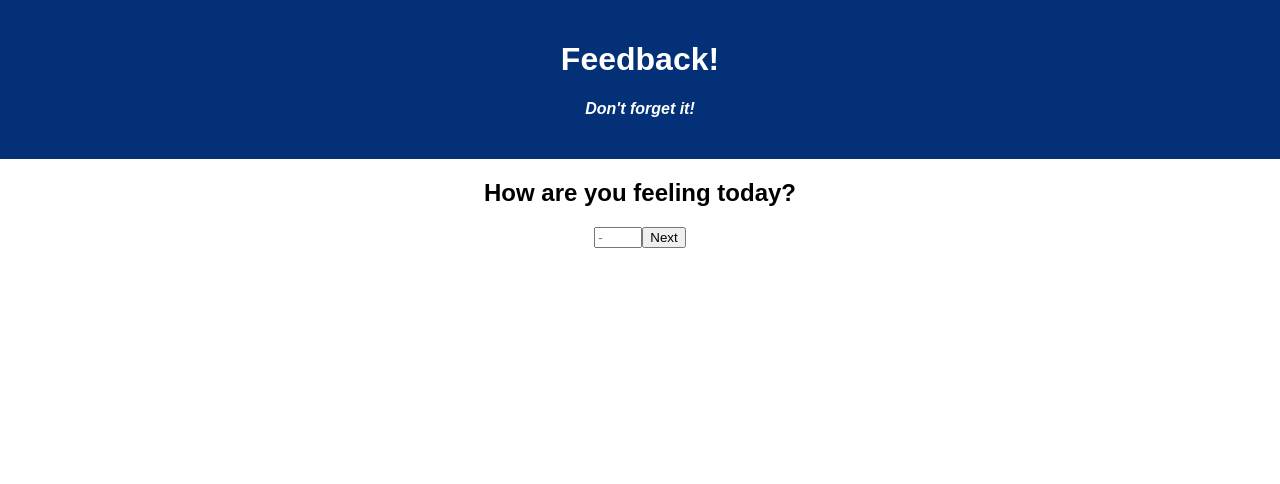
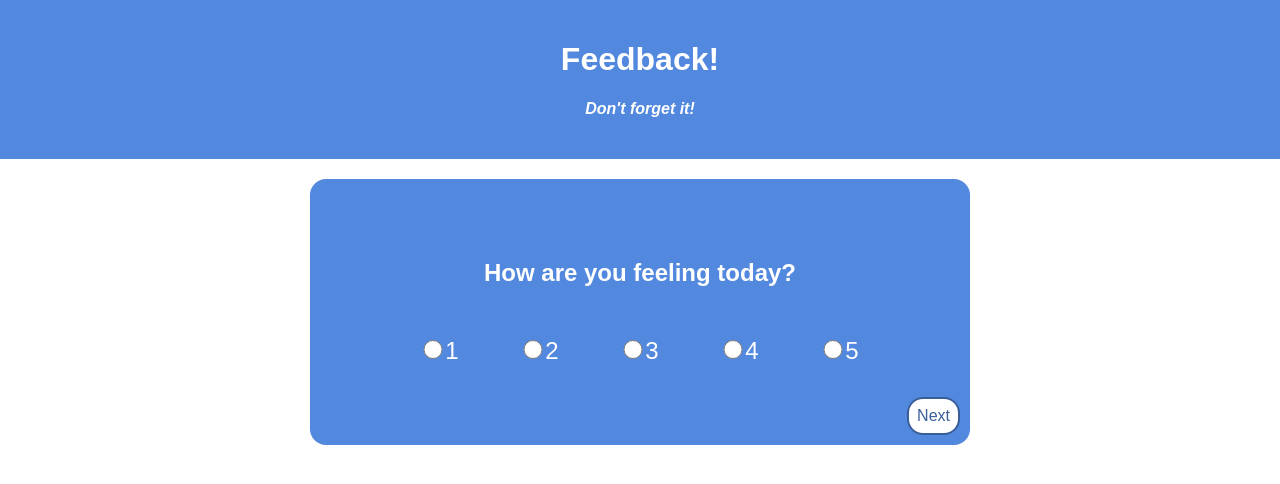
Before and after one commit to nolenlawton/weekend-redux-feedback-loop, a React (Create React App) app: page / in a window 1280 px wide. Shown: the top 484 px of the page. Built offline with nearby package versions, Linux system fonts and the light colour scheme.

Commit message:
css looks amazing!

```diff
--- a/package.json
+++ b/package.json
@@ -14,7 +14,8 @@
     "react-router-dom": "^5.3.4",
     "react-scripts": "^5.0.1",
     "redux": "^4.2.1",
-    "redux-logger": "^3.0.6"
+    "redux-logger": "^3.0.6",
+    "sweetalert": "^2.1.2"
   },
   "devDependencies": {
     "nodemon": "^1.18.5"
--- a/src/components/App/App.css
+++ b/src/components/App/App.css
@@ -3,7 +3,7 @@
 }
 
 .App-header {
-  background-color: #033076;
+  background-color: #5288de;
   min-height: 70px;
   padding: 20px;
   color: white;
@@ -18,6 +18,90 @@
   font-size: large;
 }
 
+.component {
+  position: relative;
+  background-color: #5288de;
+  color:white;
+  width: 500px;
+  margin: auto;
+  padding: 80px;
+  border-radius: 16px;
+}
+
+.question {
+  margin-top: 0px;
+  margin-bottom: 0px;
+}
+
+.input {
+  margin-top: 50px;
+  display: flex;
+  justify-content: space-around;
+  font-size: 24px;
+}
+
+input[type=radio] {
+  border: 0px;
+  width: 24px;
+  height: 70%;
+  cursor: pointer;
+  accent-color: #5288de;
+}
+
+.text {
+  margin-top: 50px;
+  width: 380px;
+  height: 34.5px;
+  font-size: 16px;
+  color: #395e9a;
+  padding: 8px;
+  border-radius: 8px;
+  border: 0px;
+}
+
+input, label {
+  padding: 0px;
+  margin: 0px;
+}
+
+
+.next {
+  position: absolute;
+  right: 10px;
+  bottom: 10px;
+  font-size: 16px;
+  padding: 8px;
+  border-radius: 16px;
+  border: 2px solid #395e9a;
+  background-color: white;
+  color: #395e9a;
+  cursor: pointer;
+}
+
 h4 {
   font-style: italic;
 }
+
+table {
+  margin: auto;
+  border-collapse: collapse;
+  border: 1px solid #395e9a;
+  width: 500px;
+}
+
+.topTable {
+  border-bottom: 0px
+}
+
+.bottomTable {
+  border-top: 0px
+}
+
+th {
+  background-color: #395e9a;
+  padding: 16px;
+}
+td {
+  background-color: #5288de;
+  padding: 16px;
+}
--- a/src/components/Comments/Comments.jsx
+++ b/src/components/Comments/Comments.jsx
@@ -23,14 +23,15 @@ function Comments() {
     }
 
     return(
-        <div>
-            <h2>Any comments you want to leave?</h2>
+        <div className="component">
+            <h2 className="question">Any comments you want to leave?</h2>
             <input
+                className="text"
                 onChange={handleComments}
                 type='text'
-                placeholder='-'
+                placeholder=''
             />
-            <button onClick={handleClick}>Next</button>
+            <button className="next" onClick={handleClick}>Next</button>
         </div>
 
     )
--- a/src/components/Feeling/Feeling.jsx
+++ b/src/components/Feeling/Feeling.jsx
@@ -24,16 +24,33 @@ function Feeling() {
     }
 
     return(
-        <div>
-            <h2>How are you feeling today?</h2>
-            <input
-                onChange={handleFeeling}
-                type='number'
-                placeholder='-'
-                min='1'
-                max='5'
-            />
-            <button onClick={handleClick} >Next</button>
+        <div className="component">
+            <h2 className="question">How are you feeling today?</h2>
+
+            <form onChange={handleFeeling} className="input">
+                <span>
+                    <input type="radio" id="1" name="fav_language" value="1" />
+                    <label htmlFor="1">1</label>
+                </span>
+                <span>
+                  <input type="radio" id="2" name="fav_language" value="2" />
+                  <label htmlFor="2">2</label>
+                </span>
+                <span>
+                   <input type="radio" id="3" name="fav_language" value="3" />
+                   <label htmlFor="3">3</label>
+                </span>
+                <span>
+                    <input type="radio" id="4" name="fav_language" value="4" />
+                    <label htmlFor="4">4</label>
+                </span>
+                <span>
+                   <input type="radio" id="5" name="fav_language" value="5" />
+                   <label htmlFor="5">5</label>
+                </span>
+            </form>
+
+            <button className="next" onClick={handleClick} >Next</button>
         </div>
     )
 }
--- a/src/components/Review/Review.jsx
+++ b/src/components/Review/Review.jsx
@@ -1,40 +1,64 @@
 import { useSelector } from "react-redux"
 import axios from "axios";
+import { useHistory } from "react-router-dom";
+import swal from "sweetalert";
 
 function Review() {
     const survey = useSelector(store => store)
+    const history = useHistory()
 
     const handleClick = () => {
-        axios.post('/survey', survey)
-            .then((response) => {
-            })
-            .catch((error) => {
-              console.log(error);
-            });
+        console.log(survey)
+
+        swal({
+            title: "Submit Survey?",
+            buttons: true,
+          })
+          .then((willPost) => {
+            if (willPost) {
+              swal("Survey was submitted!", {icon: "success",})
+              axios.post('/survey', survey)
+                .then((response) => {
+                history.push('/')
+                })
+                .catch((error) => {
+                console.log(error);
+                })
+            }
+          })
     }
 
     return(
-        <>
+        <div className="component">
             <h2>Review</h2>
-            <table>
+            <table className="topTable">
+                <tbody>
                 <tr>
                     <th>Feeling </th>
                     <th>Understanding </th>
                     <th>Support </th>
-                    <th>Comments </th>
                 </tr>
                 <tr>
                     <td>{survey.feeling}</td>
                     <td>{survey.understanding}</td>
                     <td>{survey.support}</td>
+                </tr>
+                </tbody>
+            </table>
+            <table className="bottomTable">
+                <tbody>
+                <tr>
+                    <th>Comments </th>
+                </tr>
+                <tr>
                     <td>{survey.comments}</td>
                 </tr>
-
+                </tbody>
             </table>
 
             {/* submits to database */}
-            <button onClick={handleClick} >Submit</button>
-        </>
+            <button className='next' onClick={handleClick} >Submit</button>
+        </div>
     )
 }
 
--- a/src/components/Support/Support.jsx
+++ b/src/components/Support/Support.jsx
@@ -23,16 +23,33 @@ function Support() {
     }
 
     return(
-        <div>
-            <h2>How well are you being supported?</h2>
-            <input
-                onChange={handleSupport}
-                type='number'
-                placeholder='-'
-                min='1'
-                max='5'
-            />
-            <button onClick={handleClick}>Next</button>
+        <div className="component">
+            <h2 className="question">How well are you being supported?</h2>
+
+            <form onChange={handleSupport} className="input">
+                <span>
+                    <input type="radio" id="1" value="1" />
+                    <label htmlFor="1">1</label>
+                </span>
+                <span>
+                    <input type="radio" id="2" value="2" />
+                    <label htmlFor="2">2</label>
+                </span>
+                <span>
+                    <input type="radio" id="3" value="3" />
+                    <label htmlFor="3">3</label>
+                </span>
+                <span>
+                    <input type="radio" id="4" value="4" />
+                    <label htmlFor="4">4</label>
+                </span>
+                <span>
+                   <input type="radio" id="5" value="5" />
+                   <label htmlFor="5">5</label>
+                </span>
+            </form>
+
+            <button className="next" onClick={handleClick} >Next</button>
         </div>
     )
 }
--- a/src/components/Understanding/Understanding.jsx
+++ b/src/components/Understanding/Understanding.jsx
@@ -23,16 +23,33 @@ function Understanding() {
     }
 
     return(
-        <div>
-            <h2>How well are you understanding the content?</h2>
-            <input
-                onChange={handleUnderstanding}
-                type='number'
-                placeholder='-'
-                min='1'
-                max='5'
-            />
-            <button onClick={handleClick} >Next</button>
+        <div className="component">
+            <h2 className="question">How well are you understanding the content?</h2>
+
+            <form onChange={handleUnderstanding} className="input">
+                <span>
+                    <input type="radio" id="1" name="fav_language" value="1" />
+                    <label htmlFor="1">1</label>
+                </span>
+                <span>
+                    <input type="radio" id="2" name="fav_language" value="2" />
+                    <label htmlFor="2">2</label>
+                </span>
+                <span>
+                    <input type="radio" id="3" name="fav_language" value="3" />
+                    <label htmlFor="3">3</label>
+                </span>
+                <span>
+                    <input type="radio" id="4" name="fav_language" value="4" />
+                    <label htmlFor="4">4</label>
+                </span>
+                <span>
+                   <input type="radio" id="5" name="fav_language" value="5" />
+                   <label htmlFor="5">5</label>
+                </span>
+            </form>
+
+            <button className="next" onClick={handleClick} >Next</button>
         </div>
     )
 }
```
Also changed, not shown: 1 other file (tests, documents, lock files or other folders).
